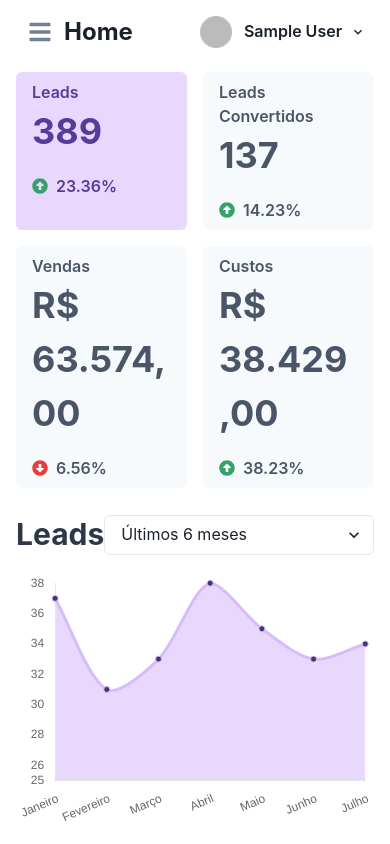
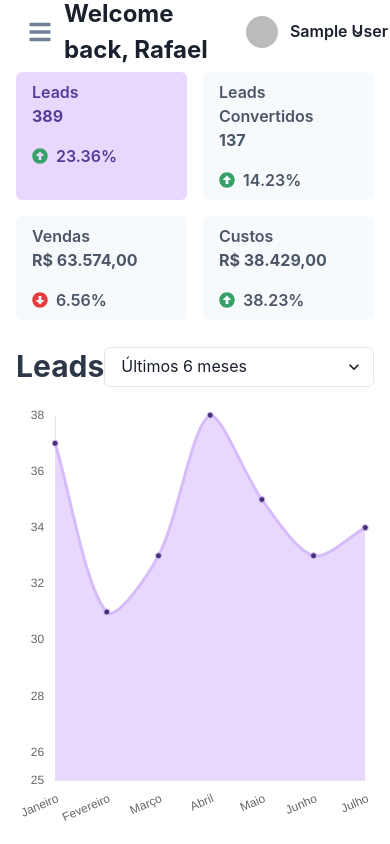
Before and after one commit to rafapignataro/dashix, a Next.js app: page / in a window 390 px wide. Built offline with nearby package versions, Linux system fonts and the light colour scheme; no server answers; sample sign-in values are in the browser's storage.

Commit message:
feat: Added responsivity to text in home

```diff
--- a/src/components/modules/home.tsx
+++ b/src/components/modules/home.tsx
@@ -29,14 +29,14 @@ import { FaArrowAltCircleDown, FaArrowAltCircleUp } from "react-icons/fa";
 
 export const Home = () => {
   return (
-    <AppLayout title="Home">
+    <AppLayout title="Welcome back, Rafael">
       <Tabs flex="1" variant="soft-rounded" colorScheme="purple" w="100%" display="flex" flexDirection="column">
         <TabList>
           <SimpleGrid columns={{ base: 2, md: 4 }} spacing="4" w="100%">
             <Tab borderRadius="md" bg="gray.50">
               <Flex w="100%" h="100%" direction="column" justify="flex-start" textAlign="left">
                 <Text>Leads</Text>
-                <Text fontSize="4xl" fontWeight="bold">389</Text>
+                <Text fontSize={{ sm: 'xl', md: '2xl', lg: '2xl', xl: '4xl' }} fontWeight="bold">389</Text>
                 <HStack mt="4">
                   <Icon as={FaArrowAltCircleUp} h="4" w="4" color="green.500" />
                   <Text>23.36%</Text>
@@ -46,7 +46,7 @@ export const Home = () => {
             <Tab borderRadius="md" bg="gray.50">
               <Flex w="100%" h="100%" direction="column" justify="flex-start" textAlign="left">
                 <Text>Leads Convertidos</Text>
-                <Text fontSize="4xl" fontWeight="bold">137</Text>
+                <Text fontSize={{ sm: 'xl', md: '2xl', lg: '2xl', xl: '4xl' }} fontWeight="bold">137</Text>
                 <HStack mt="4">
                   <Icon as={FaArrowAltCircleUp} h="4" w="4" color="green.500" />
                   <Text>14.23%</Text>
@@ -56,7 +56,7 @@ export const Home = () => {
             <Tab borderRadius="md" bg="gray.50">
               <Flex w="100%" h="100%" direction="column" justify="flex-start" textAlign="left">
                 <Text>Vendas</Text>
-                <Text fontSize="4xl" fontWeight="bold">R$ 63.574,00</Text>
+                <Text fontSize={{ sm: 'xl', md: '2xl', lg: '2xl', xl: '4xl' }} fontWeight="bold">R$ 63.574,00</Text>
                 <HStack mt="4">
                   <Icon as={FaArrowAltCircleDown} h="4" w="4" color="red.500" />
                   <Text>6.56%</Text>
@@ -66,7 +66,7 @@ export const Home = () => {
             <Tab borderRadius="md" bg="gray.50">
               <Flex w="100%" h="100%" direction="column" justify="flex-start" textAlign="left">
                 <Text>Custos</Text>
-                <Text fontSize="4xl" fontWeight="bold">R$ 38.429,00</Text>
+                <Text fontSize={{ sm: 'xl', md: '2xl', lg: '2xl', xl: '4xl' }} fontWeight="bold">R$ 38.429,00</Text>
                 <HStack mt="4">
                   <Icon as={FaArrowAltCircleUp} h="4" w="4" color="green.500" />
                   <Text>38.23%</Text>
```
